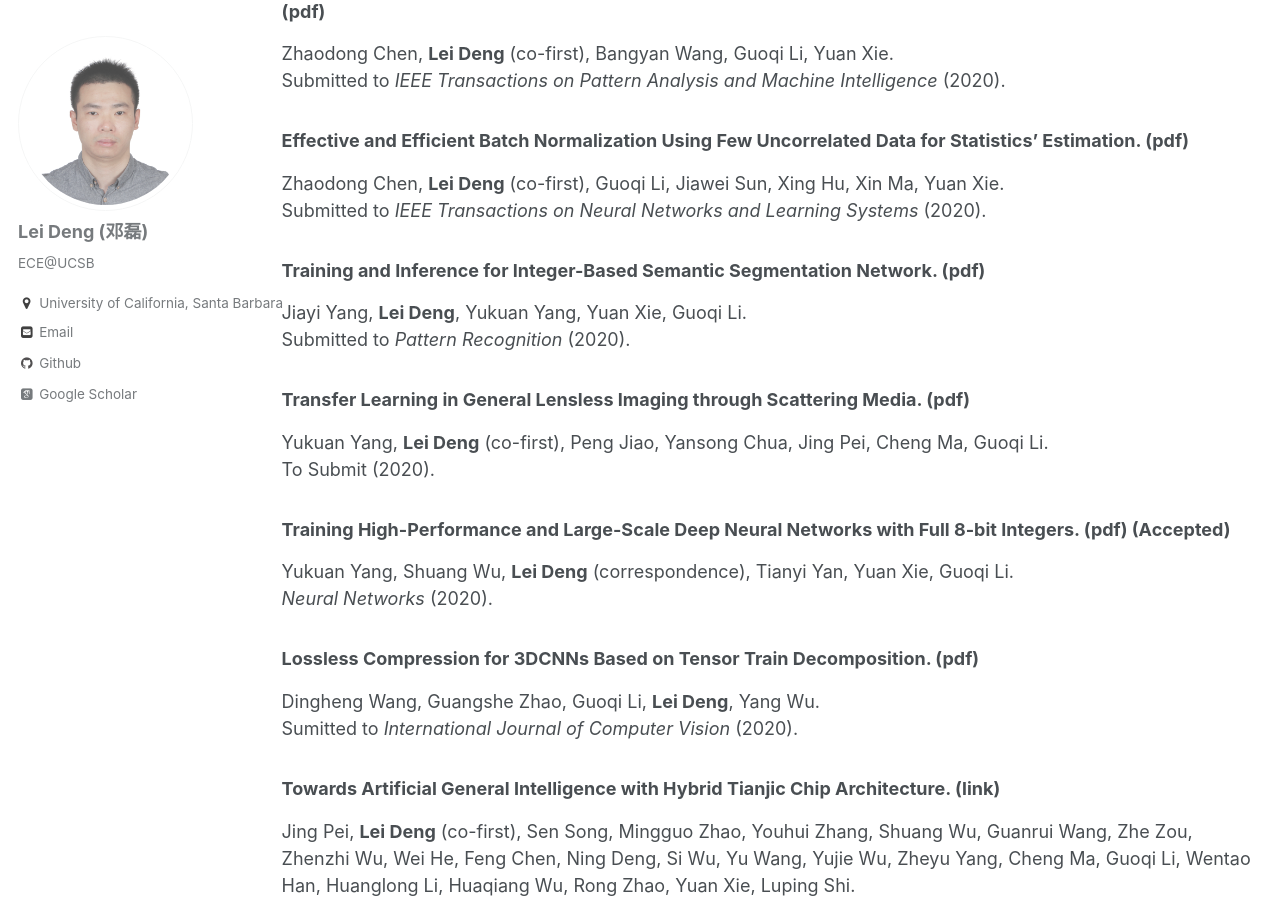
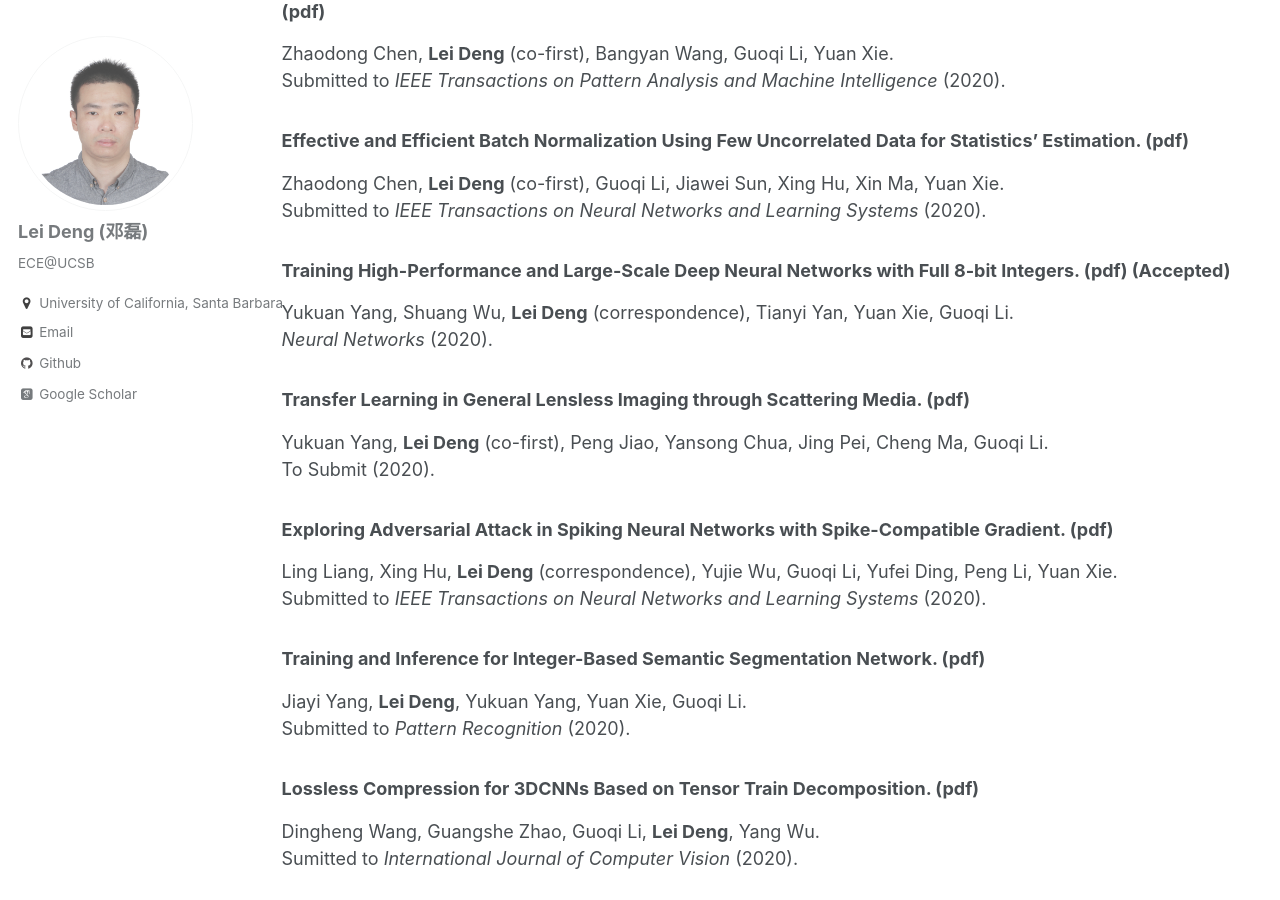
Before and after one commit to dllfei/dllfei.github.io, a Jekyll site: the page built from _pages/publications.md, in a window 1280 px wide and 900 px high, scrolled down 709 px. Built offline with Jekyll 4.4.1, drawn with Linux system fonts in a browser that asks for light colours; some web fonts are replaced.

Commit message:
Update publications.md

```diff
--- a/_pages/publications.md
+++ b/_pages/publications.md
@@ -28,17 +28,21 @@ Submitted to *IEEE Transactions on Pattern Analysis and Machine Intelligence* (2
 Zhaodong Chen, **Lei Deng** (co-first), Guoqi Li, Jiawei Sun, Xing Hu, Xin Ma, Yuan Xie. <br />
 Submitted to *IEEE Transactions on Neural Networks and Learning Systems* (2020).
 
-### Training and Inference for Integer-Based Semantic Segmentation Network. ([pdf](https://jiayiyang.info/files/QFCN.pdf)) <br />
-Jiayi Yang, **Lei Deng**, Yukuan Yang, Yuan Xie, Guoqi Li. <br />
-Submitted to *Pattern Recognition* (2020).
+### Training High-Performance and Large-Scale Deep Neural Networks with Full 8-bit Integers. ([pdf](https://arxiv.org/pdf/1909.02384.pdf)) (Accepted) <br />
+Yukuan Yang, Shuang Wu, **Lei Deng** (correspondence), Tianyi Yan, Yuan Xie, Guoqi Li. <br />
+*Neural Networks* (2020).
 
 ### Transfer Learning in General Lensless Imaging through Scattering Media. ([pdf](https://arxiv.org/pdf/1912.12419.pdf)) <br />
 Yukuan Yang, **Lei Deng** (co-first), Peng Jiao, Yansong Chua, Jing Pei, Cheng Ma, Guoqi Li. <br />
 To Submit (2020).
 
-### Training High-Performance and Large-Scale Deep Neural Networks with Full 8-bit Integers. ([pdf](https://arxiv.org/pdf/1909.02384.pdf)) (Accepted) <br />
-Yukuan Yang, Shuang Wu, **Lei Deng** (correspondence), Tianyi Yan, Yuan Xie, Guoqi Li. <br />
-*Neural Networks* (2020).
+### Exploring Adversarial Attack in Spiking Neural Networks with Spike-Compatible Gradient. ([pdf](https://arxiv.org/pdf/2001.01587.pdf)) <br />
+Ling Liang, Xing Hu, **Lei Deng** (correspondence), Yujie Wu, Guoqi Li, Yufei Ding, Peng Li, Yuan Xie. <br />
+Submitted to *IEEE Transactions on Neural Networks and Learning Systems* (2020).
+
+### Training and Inference for Integer-Based Semantic Segmentation Network. ([pdf](https://jiayiyang.info/files/QFCN.pdf)) <br />
+Jiayi Yang, **Lei Deng**, Yukuan Yang, Yuan Xie, Guoqi Li. <br />
+Submitted to *Pattern Recognition* (2020).
 
 ### Lossless Compression for 3DCNNs Based on Tensor Train Decomposition. ([pdf](https://arxiv.org/pdf/1912.03647.pdf)) <br />
 Dingheng Wang, Guangshe Zhao, Guoqi Li, **Lei Deng**, Yang Wu. <br />
```
